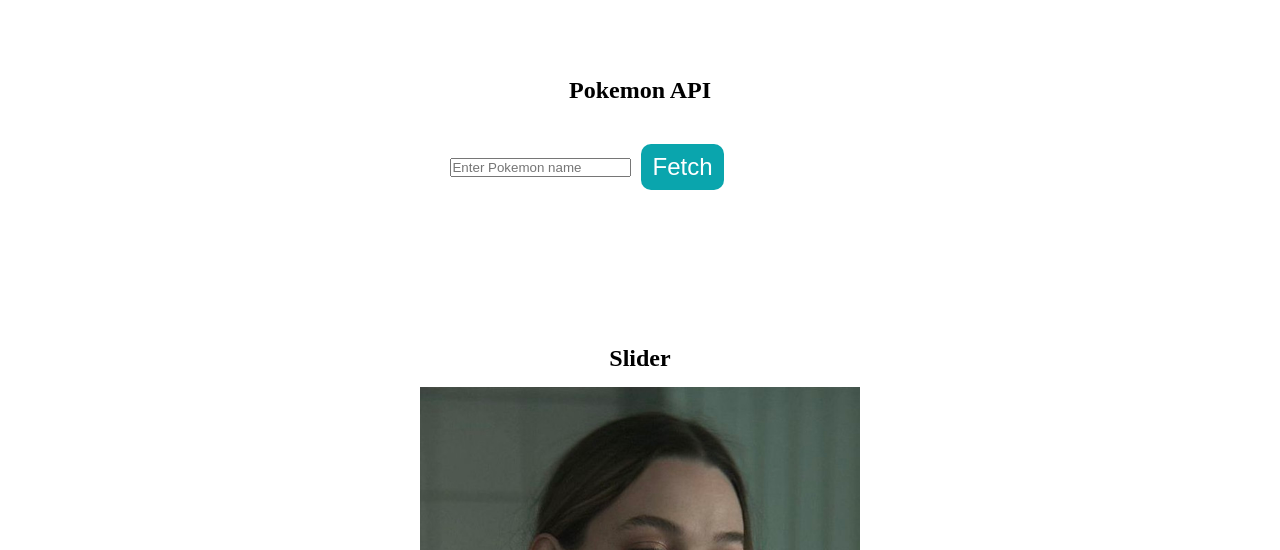
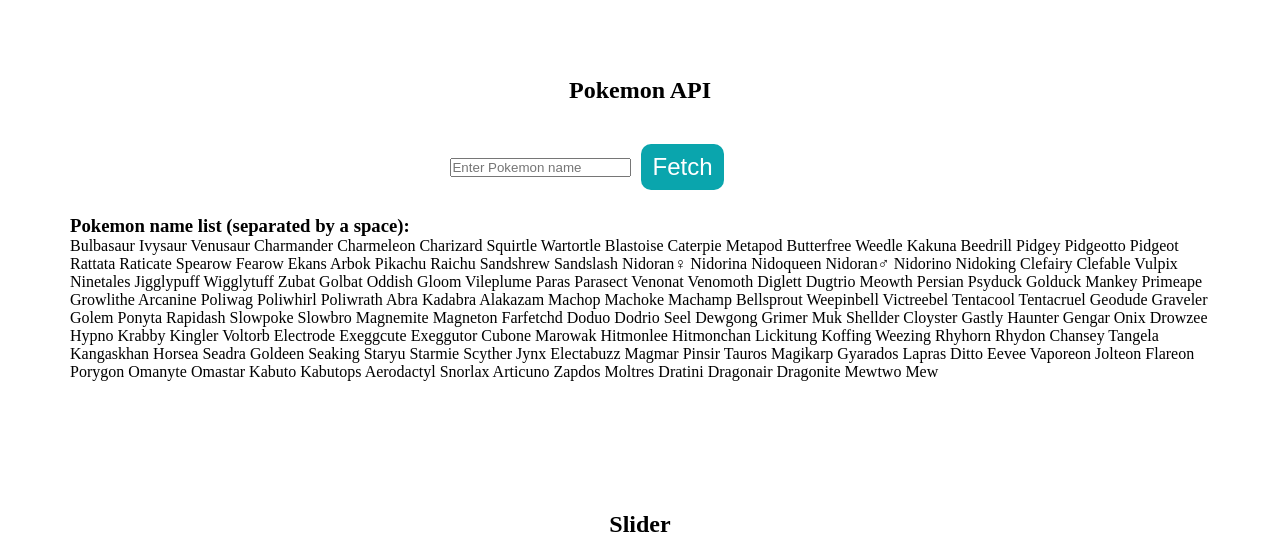
Before and after one commit to billdogg05/JSTutorialResults, a plain HTML site: page index.html in a window 1280 px wide. Shown: the part 185-735 px from the top of the page. Drawn offline with Linux system fonts and the light colour scheme.

Commit message:
pokemon name list is added

```diff
--- a/index.html
+++ b/index.html
@@ -16,13 +16,15 @@
     </header>
     <main>
         <section class="pokemon">
-            <div class="container">
+            <div class="container pokemon-container">
                 <h2>Pokemon API</h2>
                 <div class="pokemon-content">
                     <input type="text" id="pokemonName" placeholder="Enter Pokemon name">
                     <button class="btn btnFetch">Fetch</button>
                     <img alt="pokemon" class="pokemon-img">
                 </div>
+                <h3>Pokemon name list (separated by a space):</h3>
+                <p class="pokemon-list">Bulbasaur Ivysaur Venusaur Charmander Charmeleon Charizard Squirtle Wartortle Blastoise Caterpie Metapod Butterfree Weedle Kakuna Beedrill Pidgey Pidgeotto Pidgeot Rattata Raticate Spearow Fearow Ekans Arbok Pikachu Raichu Sandshrew Sandslash Nidoran♀ Nidorina Nidoqueen Nidoran♂ Nidorino Nidoking Clefairy Clefable Vulpix Ninetales Jigglypuff Wigglytuff Zubat Golbat Oddish Gloom Vileplume Paras Parasect Venonat Venomoth Diglett Dugtrio Meowth Persian Psyduck Golduck Mankey Primeape Growlithe Arcanine Poliwag Poliwhirl Poliwrath Abra Kadabra Alakazam Machop Machoke Machamp Bellsprout Weepinbell Victreebel Tentacool Tentacruel Geodude Graveler Golem Ponyta Rapidash Slowpoke Slowbro Magnemite Magneton Farfetchd Doduo Dodrio Seel Dewgong Grimer Muk Shellder Cloyster Gastly Haunter Gengar Onix Drowzee Hypno Krabby Kingler Voltorb Electrode Exeggcute Exeggutor Cubone Marowak Hitmonlee Hitmonchan Lickitung Koffing Weezing Rhyhorn Rhydon Chansey Tangela Kangaskhan Horsea Seadra Goldeen Seaking Staryu Starmie Scyther Jynx Electabuzz Magmar Pinsir Tauros Magikarp Gyarados Lapras Ditto Eevee Vaporeon Jolteon Flareon Porygon Omanyte Omastar Kabuto Kabutops Aerodactyl Snorlax Articuno Zapdos Moltres Dratini Dragonair Dragonite Mewtwo Mew</p>
             </div>
         </section>
         <section class="slider">
--- a/style.css
+++ b/style.css
@@ -31,11 +31,18 @@ img {
 }
 
 /* Pokemon Fetching */
+.pokemon-container {
+    max-width: 1200px;
+}
 .pokemon-content {
     display: flex;
     align-items: center;
     justify-content: center;
     gap: 10px;
+
+    max-width: 500px;
+    width: 100%;
+    margin: 0 auto;
 }
 .pokemon-img {
     visibility: hidden;
```
